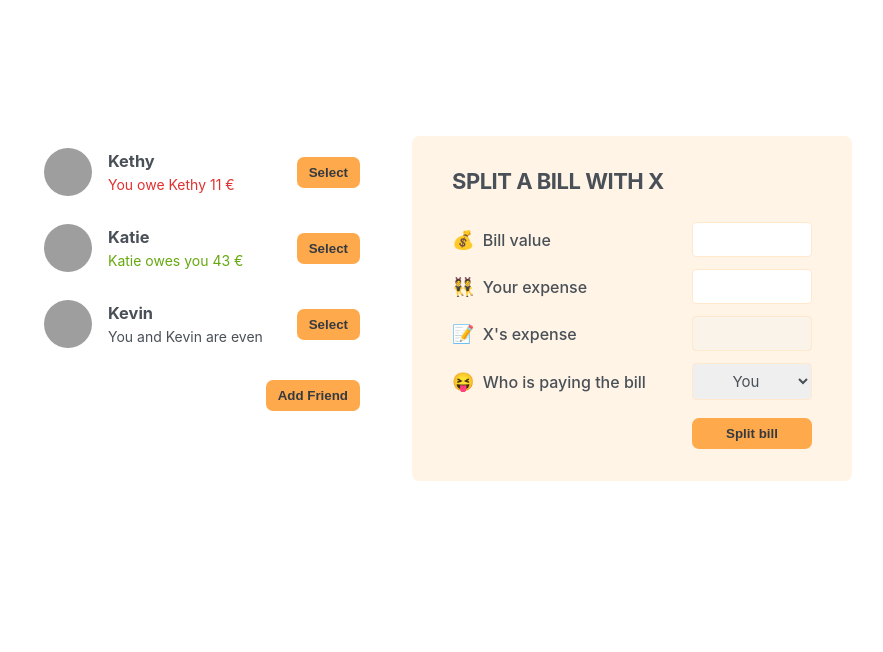
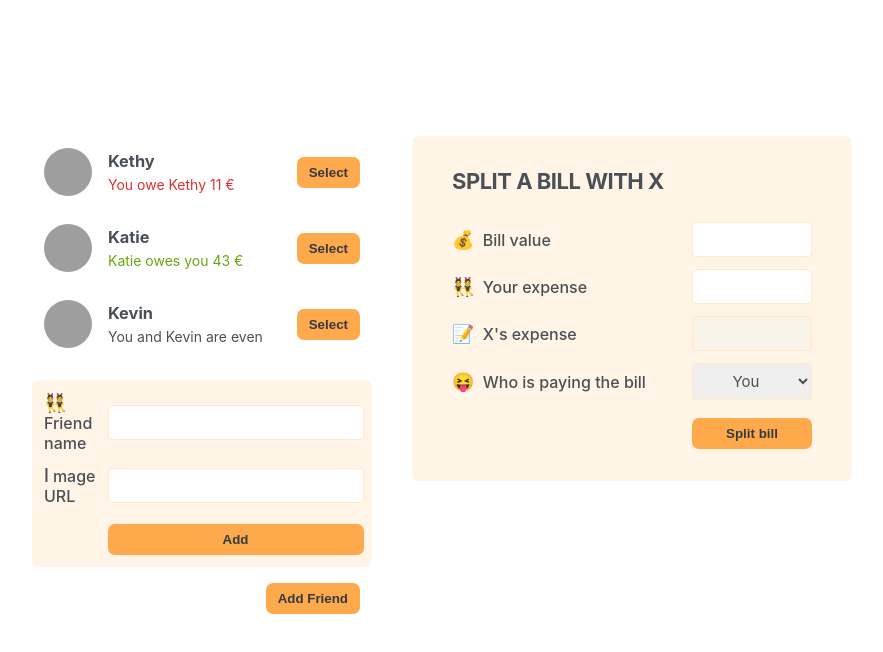
Before and after one commit to huytran72/Splitting-Bill, a React (Create React App) app in the folder splitting_bill/: page / in a window 1280 px wide. Shown: the top 652 px of the page, without its empty margins (198-1081 px from the left). Built offline with nearby package versions, Linux system fonts and the light colour scheme; grey boxes are pictures that could not be loaded.

Commit message:
Update App.js

```diff
--- a/splitting_bill/src/App.js
+++ b/splitting_bill/src/App.js
@@ -22,7 +22,7 @@ const initialFriends = [
 ];
 
 export default function App() {
-  const [showAddFriend, setShowAddFriend] = useState(false);
+  const [showAddFriend, setShowAddFriend] = useState(true);
 
   return (
     <div className="app">
```
